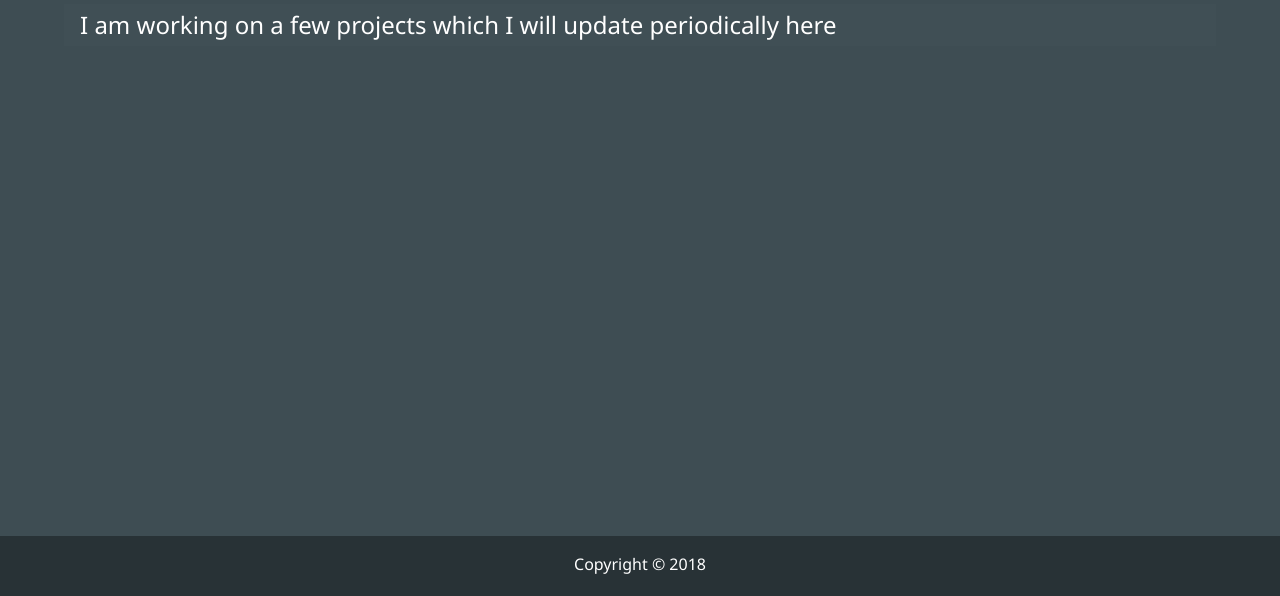
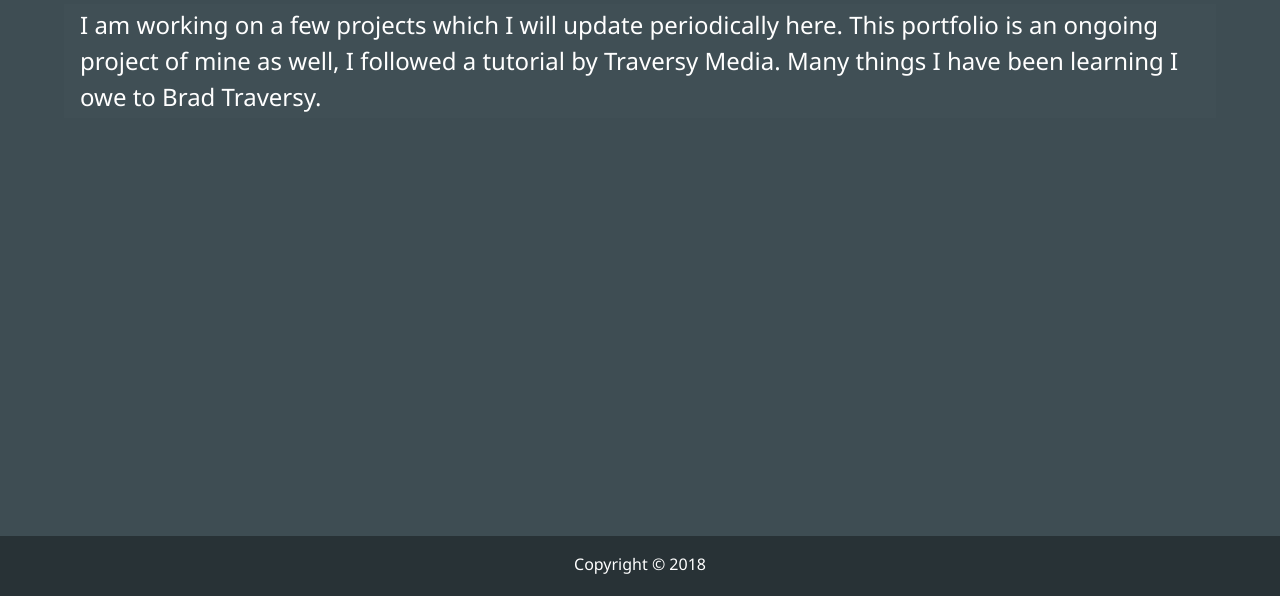
Before and after one commit to Mobius001/modern_portfolio, a website: page dist/work.html in a window 1280 px wide. Shown: the part 204-800 px from the top of the page. Drawn offline with Linux system fonts and the light colour scheme.

Commit message:
added a few extra words on my work.html page

```diff
--- a/dist/work.html
+++ b/dist/work.html
@@ -55,7 +55,9 @@
             <span class="text-secondary">Work</span>
         </h1>
         <h2 class="sm-heading">
-            I am working on a few projects which I will update periodically here
+            I am working on a few projects which I will update periodically here.
+            This portfolio is an ongoing project of mine as well, I followed a tutorial
+            by Traversy Media. Many things I have been learning I owe to Brad Traversy.
             <!--Check out some of my projects...-->
         </h2>
         <!--<div class="projects">
```
